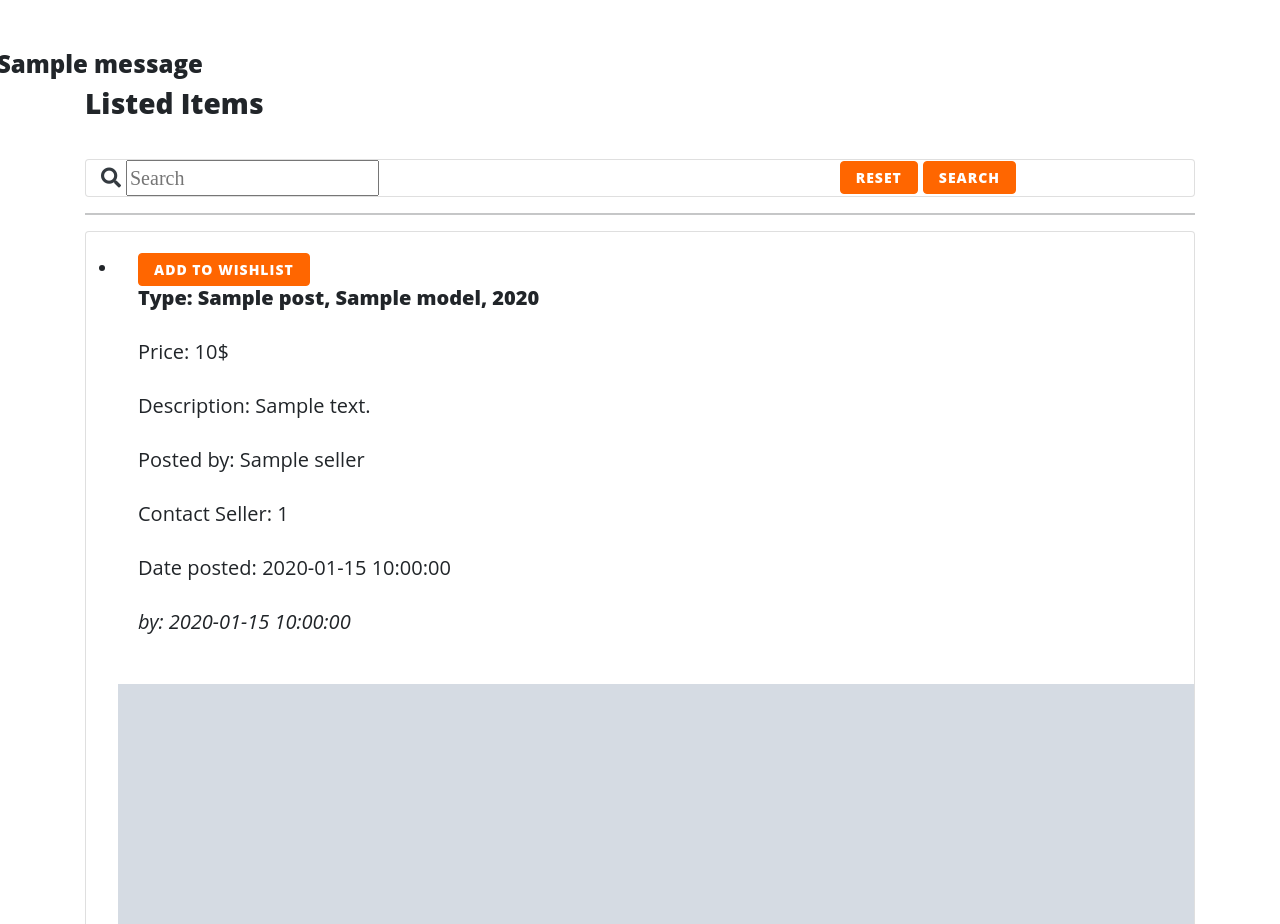
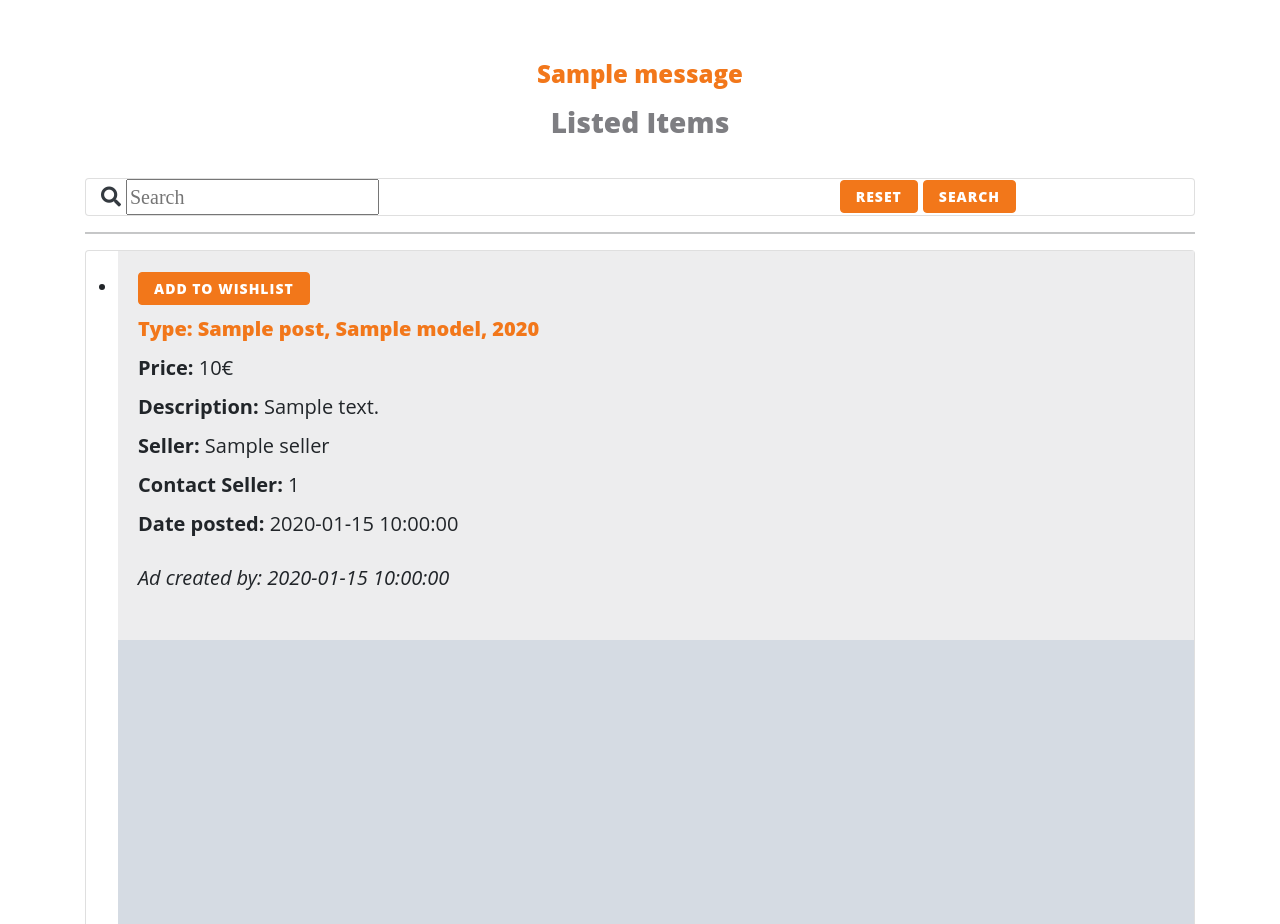
Before and after one commit to Miszamm/ms-ktm, a Flask app: page /search in a window 1280 px wide. Shown: the part 532-1456 px from the top of the page. Run offline with Flask 2, Linux system fonts and the light colour scheme; grey boxes marked "Sample" are stand-in pictures; one stand-in notice (Sample message) is shown; a database or web service that is not in the repository returns one stand-in record (values such as "Sample title"); some libraries are stand-ins or nearby versions.

Commit message:
added css to Profile and Posts file

```diff
--- a/app.py
+++ b/app.py
@@ -127,9 +127,11 @@ def profile(username):
         {"username": session["user"]})["username"]
     wishlist = mongo.db.users.find_one(
         {"username": session["user"]})["wishlist"]
+
     if session["user"]:
         return render_template(
             "profile.html", username=username, wishlist=wishlist)
+
     return redirect(url_for("login"))
 
 
@@ -160,6 +162,7 @@ def add_post():
         mongo.db.posts.insert_one(post)
         flash("Advert Succesfully Created")
         return redirect(url_for("get_posts"))
+
     categories = mongo.db.categories.find().sort("category_name", 1)
     return render_template("add_post.html", categories=categories)
 
--- a/static/css/style.css
+++ b/static/css/style.css
@@ -1,9 +1,15 @@
 .col-md-5 img {
     width: 100%;
 }
+
+.flashes h4 {
+    line-height: 2;
+    color: #F2771A;
+}
+
 .navbar.navbar-expand-lg.navbar-light.fixed-top{
     background: transparent;
-    color: #ff6600;
+    color: #F2771A;
 }
 
 
@@ -16,22 +22,38 @@
 }
 
 .btn-primary {
-  background-color: #ff6600;
-  border-color: #ff6600;
+  background-color: #F2771A;
+  border-color: #F2771A;
 }
 
 .btn-primary:hover, .btn-primary:focus, .btn-primary:active {
   color: #000000;
-  background-color: #ff6600 !important;
-  border-color: #ff6600 !important;
+  background-color: #F2771A !important;
+  border-color: #F2771A !important;
 }
 
 .btn-lg {
   font-size: 16px;
   padding: 15px 25px;
 }
+
+li.card-body {
+    background-color: #EDEDEE;
+}
+h3 {
+    color: #7E7E82;
+}
+
+h5.card-title{
+    margin: 12px 0 12px;
+    color:  #F2771A;
+}
 p {
   line-height: 1.2;
   margin: 30px 0;
   font-family: 'Open Sans', 'Helvetica Neue', Helvetica, Arial, sans-serif;
 }
+
+p.card-text {
+    margin: 15px 0px;
+}
--- a/templates/base.html
+++ b/templates/base.html
@@ -74,7 +74,7 @@
         {% if messages %}
             {% for message in messages %}
                 <div class="row flashes">
-                    <h4 class="light-blue center-align">{{ message }}</h4>
+                    <h4 class="d-flex justify-content-center">{{ message }}</h4>
                 </div>
             {% endfor %}
         {% endif %}
--- a/templates/posts.html
+++ b/templates/posts.html
@@ -2,7 +2,7 @@
 {% block content %}
 
 
-    <h3>Listed Items</h3><br>
+    <h3 class="d-flex justify-content-center">Listed Items</h3><br>
     <div class="container">
         <div class="row card">
             <form method="post" action="{{ url_for('search') }}" class="col s12">
@@ -38,12 +38,12 @@
 
             </div>
             <h5 class="card-title">Type: <strong>{{ post.category_name }}, </strong> {{ post.model }}, {{ post.year }}</h5>
-            <p class="card-text">Price: {{ post.price }}$</p>
-            <p class="card-text">Description: {{ post.description }}</p>
-            <p class="card-text">Posted by: {{ post.seller }}</p>
-            <p class="card-text">Contact Seller: {{ post.contact_number }}</p>
-            <p class="card-text">Date posted: <small class="text-muted"></small>{{ post.date_posted }}</p>
-            <p><em>by: {{ post.created_by }}</em></p>
+            <p class="card-text"><strong>Price:</strong> {{ post.price }}€</p>
+            <p class="card-text"><strong>Description:</strong> {{ post.description }}</p>
+            <p class="card-text"><strong>Seller:</strong> {{ post.seller }}</p>
+            <p class="card-text"><strong>Contact Seller:</strong> {{ post.contact_number }}</p>
+            <p class="card-text"><strong>Date posted:</strong> <small class="text-muted"></small>{{ post.date_posted }}</p>
+            <p><em>Ad created by: {{ post.created_by }}</em></p>
         </li>
         <img src="/static/uploads/{{ post.image }}" class="card-img-bottom" alt="bike image">
         <hr>
--- a/templates/profile.html
+++ b/templates/profile.html
@@ -4,7 +4,7 @@
         <div class="col-lg-8 col-md-10 mx-auto">
             <div class="card">
                 <div class="card-body">
-                    <h3>{{ username }}'s profile</h3>
+                    <h3 class="d-flex justify-content-center" >{{ username }}'s profile</h3>
                 </div>
             </div>
             <br>
@@ -23,9 +23,8 @@
                         <tr>
                             <td>
                                 <div>
-                                    <a href=""><img src="#" alt="bike image"></a>
                                     <div >
-                                        <h5 class="">{{ post.model }}<a href=""></a></h5>
+                                        <h5 class="card-title">{{ post.model }}<a href=""></a></h5>
                                         <div>Price: {{ post.price }}$</div>
                                         <div>Contact: {{ post.contact_number }}</div>
                                     </div>
--- a/templates/register.html
+++ b/templates/register.html
@@ -10,7 +10,7 @@
                         <div class="form-group floating-label-form-group controls">
                             <label>Username</label>
                             <input id="username" type="username" name="username" class="form-control" placeholder="Username"
-                                minlength="5" maxlength="20" required
+                                minlength="5" maxlength="20" pattern="^[a-zA-Z0-9]{5,20}$" required
                                 data-validation-required-message="Please enter your username.">
                             <p class="help-block text-danger"></p>
                         </div>
```
Also changed, not shown: templates/add_post.html (+5 -4 lines), templates/edit_post.html (+5 -4 lines), static/uploads/Unknown-2.jpeg (added), static/uploads/Unknown-2_1.jpeg (added), static/uploads/Unknown-2_2.jpeg (added), static/uploads/Unknown-2_3.jpeg (added), static/uploads/Unknown-2_4.jpeg (added), static/uploads/Unknown-2_5.jpeg (added), static/uploads/Unknown-2_6.jpeg (added), static/uploads/Unknown-2_7.jpeg (added), static/uploads/Unknown-2_8.jpeg (added), static/uploads/Unknown-2_9.jpeg (added).
